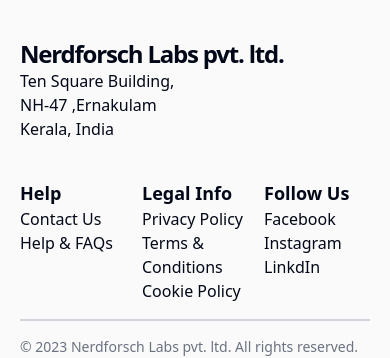
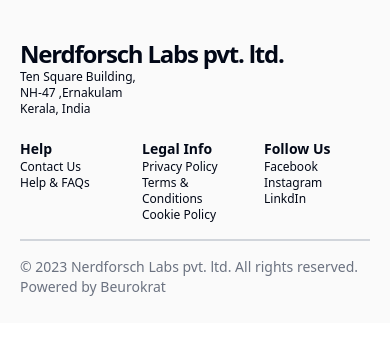
Before and after one commit to Beurokrat/nerdforsch, a Next.js app: page / in a window 390 px wide. Shown: the part 846-1204 px from the top of the page. After the commit the page ends 1169 px from the top, so only its background shows below. Built offline with nearby package versions, Linux system fonts and the light colour scheme.

Commit message:
updated font size footer

```diff
--- a/components/footer.tsx
+++ b/components/footer.tsx
@@ -11,26 +11,26 @@
           <h3 className='text-2xl font-bold tracking-tighter leading-tight lg:text-left md:mb-10 lg:mb-0 lg:pr-4 lg:w-1/2'>
             Nerdforsch Labs pvt. ltd.
           </h3>
-          <p>Ten Square Building,</p>
-          <p>NH-47 ,Ernakulam</p>
-          <p>Kerala, India</p>
+          <p className='sm:text-xs md:text-base'>Ten Square Building,</p>
+          <p className='sm:text-xs md:text-base'>NH-47 ,Ernakulam</p>
+          <p className='sm:text-xs md:text-base'>Kerala, India</p>
         </div>
         <div className='md:row-span-2 md:col-start-4'>
-          <p className='text-lg'><b>Help</b></p>
-          <p>Contact Us</p>
-          <p>Help & FAQs</p>
+          <p className='md:text-lg sm:text-sm'><b>Help</b></p>
+          <p className='sm:text-xs md:text-base'>Contact Us</p>
+          <p className='sm:text-xs md:text-base'>Help & FAQs</p>
         </div>
         <div className='md:row-span-2 md:col-start-5'>
-        <p className='text-lg'><b>Legal Info</b></p>
-          <p>Privacy Policy</p>
-          <p>Terms & Conditions</p>
-          <p>Cookie Policy</p>
+        <p className='md:text-lg sm:text-sm '><b>Legal Info</b></p>
+          <p className='sm:text-xs md:text-base'>Privacy Policy</p>
+          <p className='sm:text-xs md:text-base'>Terms & Conditions</p>
+          <p className='sm:text-xs md:text-base'>Cookie Policy</p>
         </div>
         <div className='md:row-span-2 md:col-start-6'>
-        <p className='text-lg'><b>Follow Us</b></p>
-          <p>Facebook</p>
-          <p>Instagram</p>
-          <p>LinkdIn</p>
+        <p className='md:text-lg sm:text-sm'><b>Follow Us</b></p>
+          <p className='sm:text-xs md:text-base'>Facebook</p>
+          <p className='sm:text-xs md:text-base'>Instagram</p>
+          <p className='sm:text-xs md:text-base'>LinkdIn</p>
         </div>
         <div className='md:col-span-6 md:row-start-3 border-t-2 border-gray-300 text-gray-500 text-sm py-4 sm:col-span-3'>
           &copy; 2023 Nerdforsch Labs pvt. ltd. All rights reserved. Powered by Beurokrat
```
